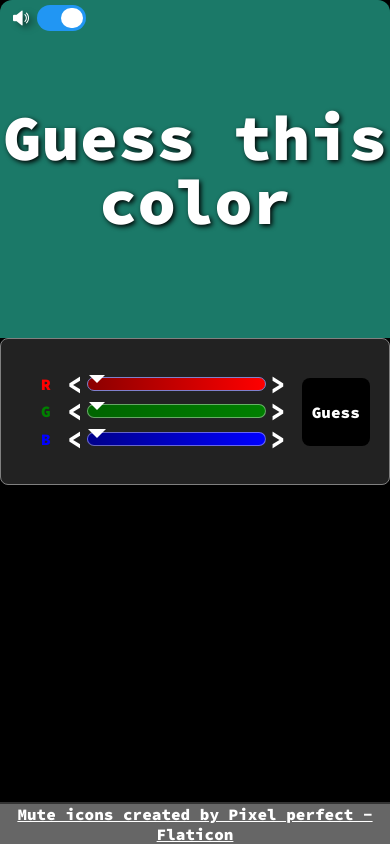
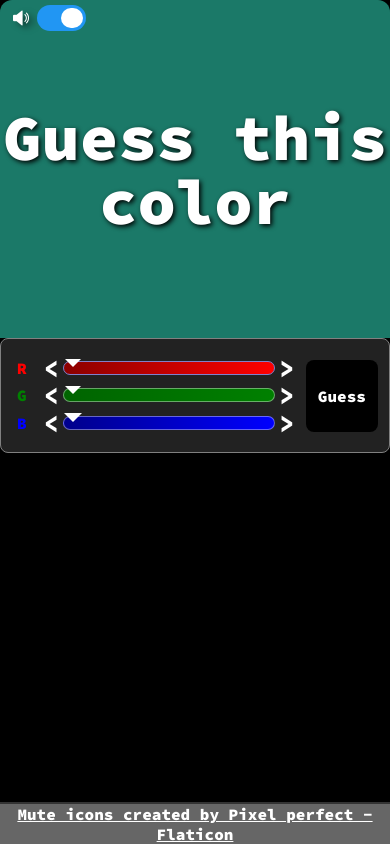
Before and after one commit to Anderson-Elliot/hexle-gh-pages, a React (Create React App) app: page / in a window 390 px wide. Built offline with nearby package versions, Linux system fonts and the light colour scheme.

Commit message:
More css

```diff
--- a/src/App.css
+++ b/src/App.css
@@ -30,8 +30,9 @@
   }
 
   .mini-guess {
-    width: 8vh !important;
-    height: 8vh !important;
+    width: 8.5vh !important;
+    height: 8.5vh !important;
+    margin-right: 1em !important;
   }
 
   .mini-guess.reset {
@@ -54,6 +55,14 @@
   }
 
   .ad-container {
+  }
+
+  .guess-container {
+    margin: 1em 0 !important;
+  }
+
+  .guess-container .values.sliders {
+    margin-left: 1em !important;
   }
 
   .guess-preview {
@@ -332,6 +341,7 @@ input[type=number] {
 .guess-right {
   width: 20%;
   display: flex;
+  justify-content: center;
 }
 
 .result-container {
@@ -678,6 +688,10 @@ ins.adsbygoogle[data-ad-status="unfilled"] {
   .footer {
     font-size: 0.5rem;
   }
+
+  .guess-right .mini-guess.btn {
+    margin-right: 1.3em !important;
+  }
 }
 
 .mute-icon {
```
